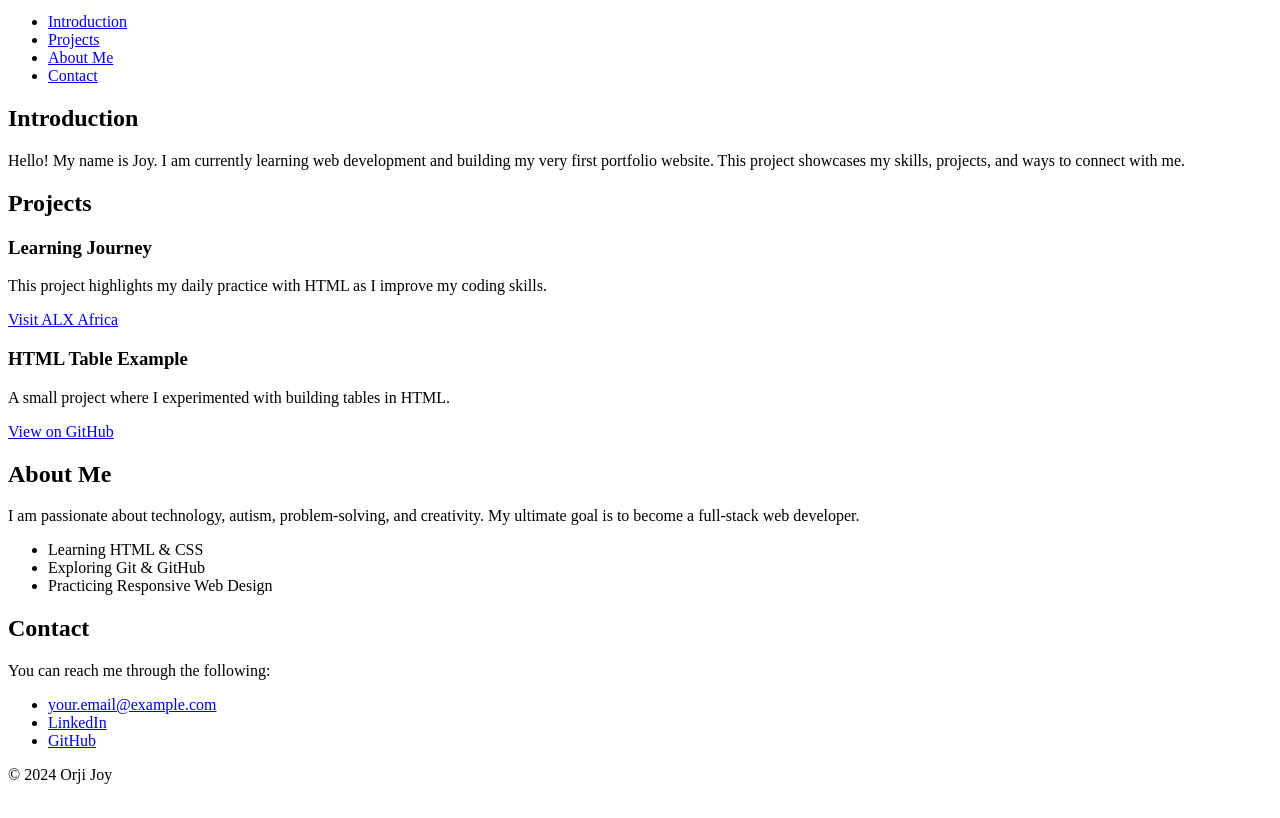
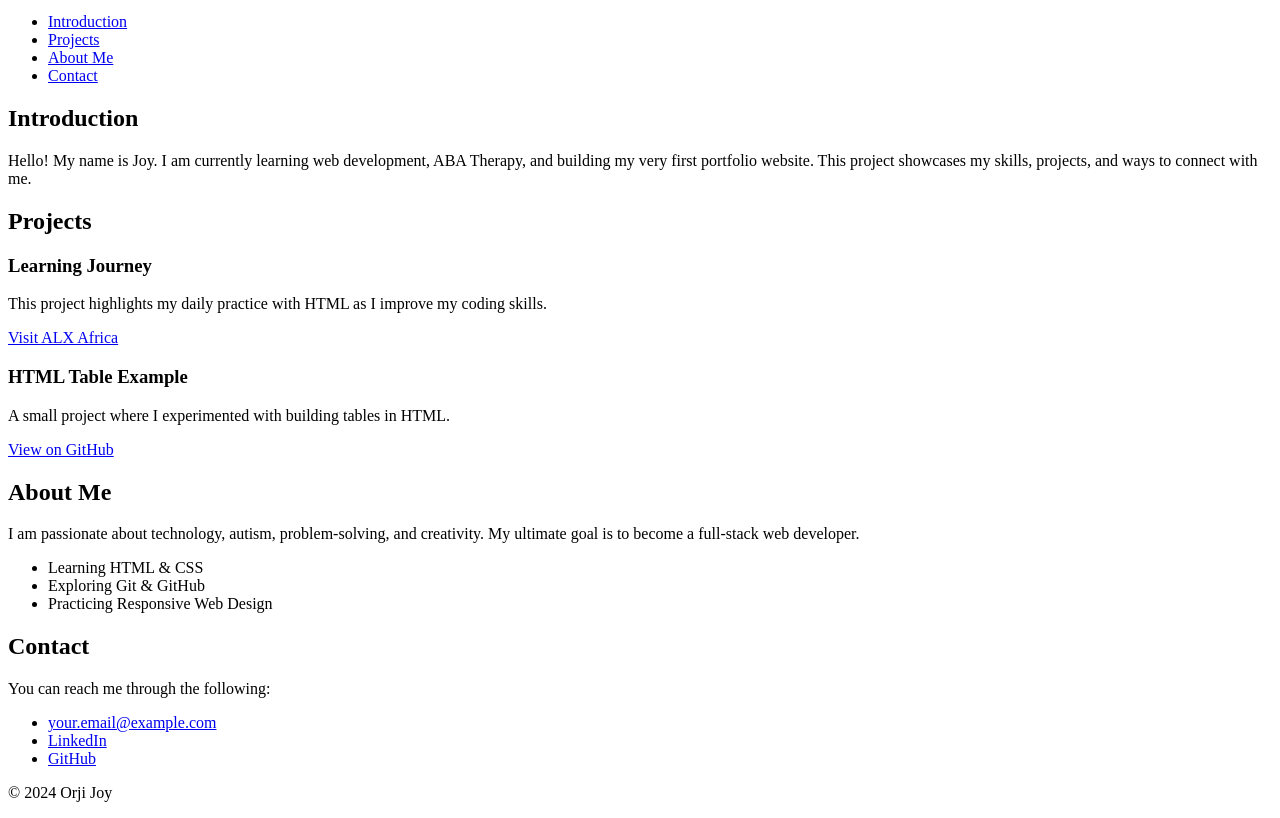
Before and after one commit to Som-0108/My_First_Portfolio, a plain HTML site: page portfolio/index.html in a window 1280 px wide. Shown: the part 101-919 px from the top of the page. Drawn offline with Linux system fonts and the light colour scheme.

Commit message:
Update index.html

```diff
--- a/portfolio/index.html
+++ b/portfolio/index.html
@@ -26,7 +26,7 @@
   <!-- Introduction Section -->
   <section id="introduction">
     <h2>Introduction</h2>
-    <p>Hello! My name is Joy. I am currently learning web development and building my very first portfolio website. This project showcases my skills, projects, and ways to connect with me.</p>
+    <p>Hello! My name is Joy. I am currently learning web development, ABA Therapy, and building my very first portfolio website. This project showcases my skills, projects, and ways to connect with me.</p>
   </section>
 
   <!-- Projects Section -->
```
